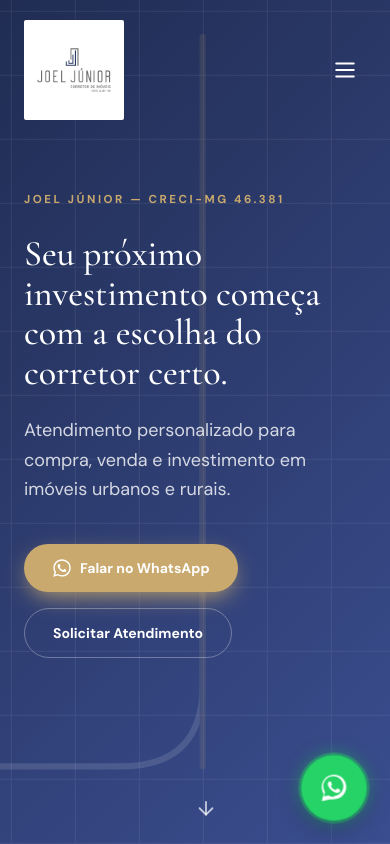
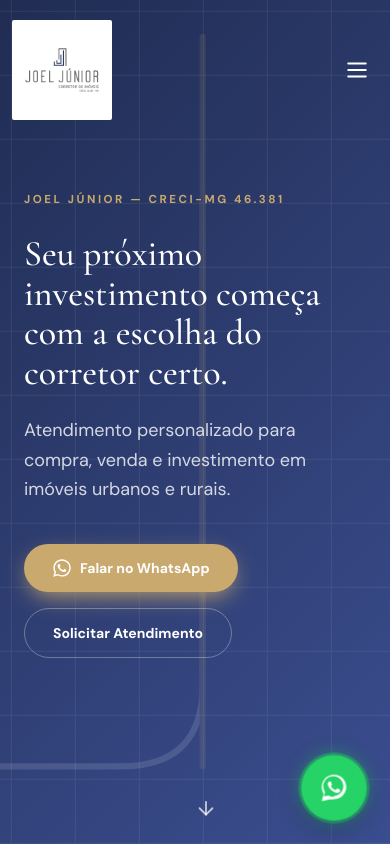
Before and after one commit to luissoarxs/joeljunior-site, a Next.js app: page / in a window 390 px wide. Shown: the top 844 px of the page. Built offline with nearby package versions, Linux system fonts and the light colour scheme.

Commit message:
posição logo

```diff
--- a/components/Header.tsx
+++ b/components/Header.tsx
@@ -27,7 +27,7 @@ export default function Header() {
         scrolled ? "glass shadow-soft py-3" : "bg-transparent py-5"
       }`}
     >
-      <div className="max-w-7xl mx-auto px-6 lg:px-10 flex items-center justify-between">
+      <div className="max-w-7xl mx-auto px-3 lg:px-10 flex items-center justify-between">
         {/* Logo */}
         <a href="#inicio" className="flex items-center gap-3">
           <Image
```
